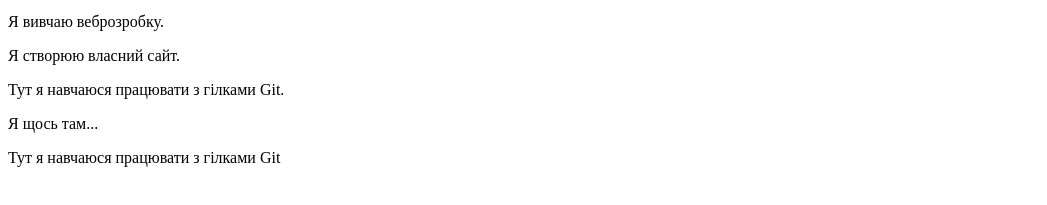
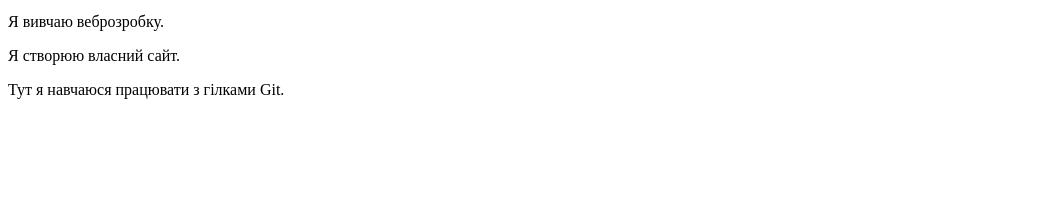
Before and after one commit to Eugene386/my_first_website, a plain HTML site: page index.html in a window 1280 px wide. Shown: the part 101-306 px from the top of the page, without its empty margins (0-1047 px from the left). Drawn offline with Linux system fonts and the light colour scheme.

Commit message:
Revert "Add temporary section"
This reverts commit 2e052778b00a8d437ade9e62d4e2000ca1398c8e.

```diff
--- a/index.html
+++ b/index.html
@@ -12,10 +12,6 @@
     <p>Я вивчаю веброзробку.</p>
     <p>Я створюю власний сайт.</p>
     <p>Тут я навчаюся працювати з гілками Git.</p>
-    <section>
-        <p>Я щось там...</p>
-        <p>Тут я навчаюся працювати з гілками Git</p>
-    </section>
 
 </body>
 </html>
```
